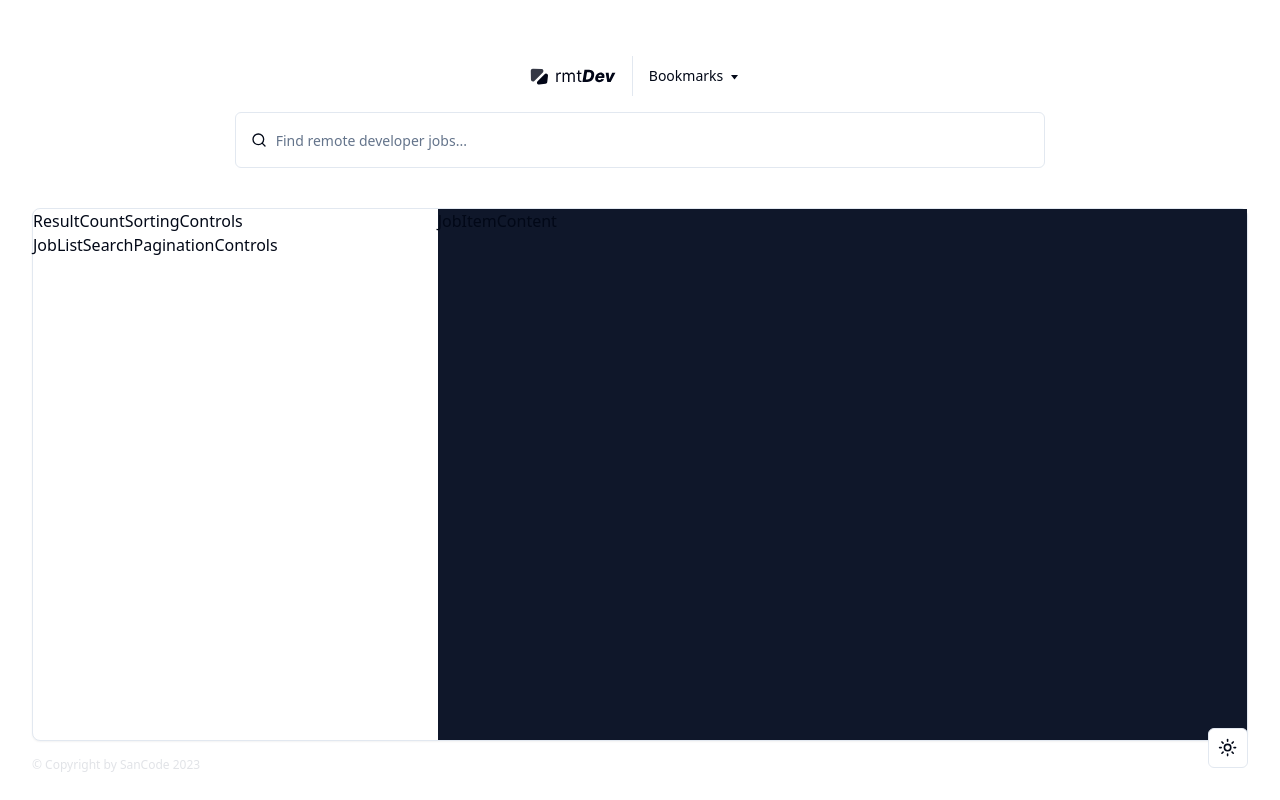
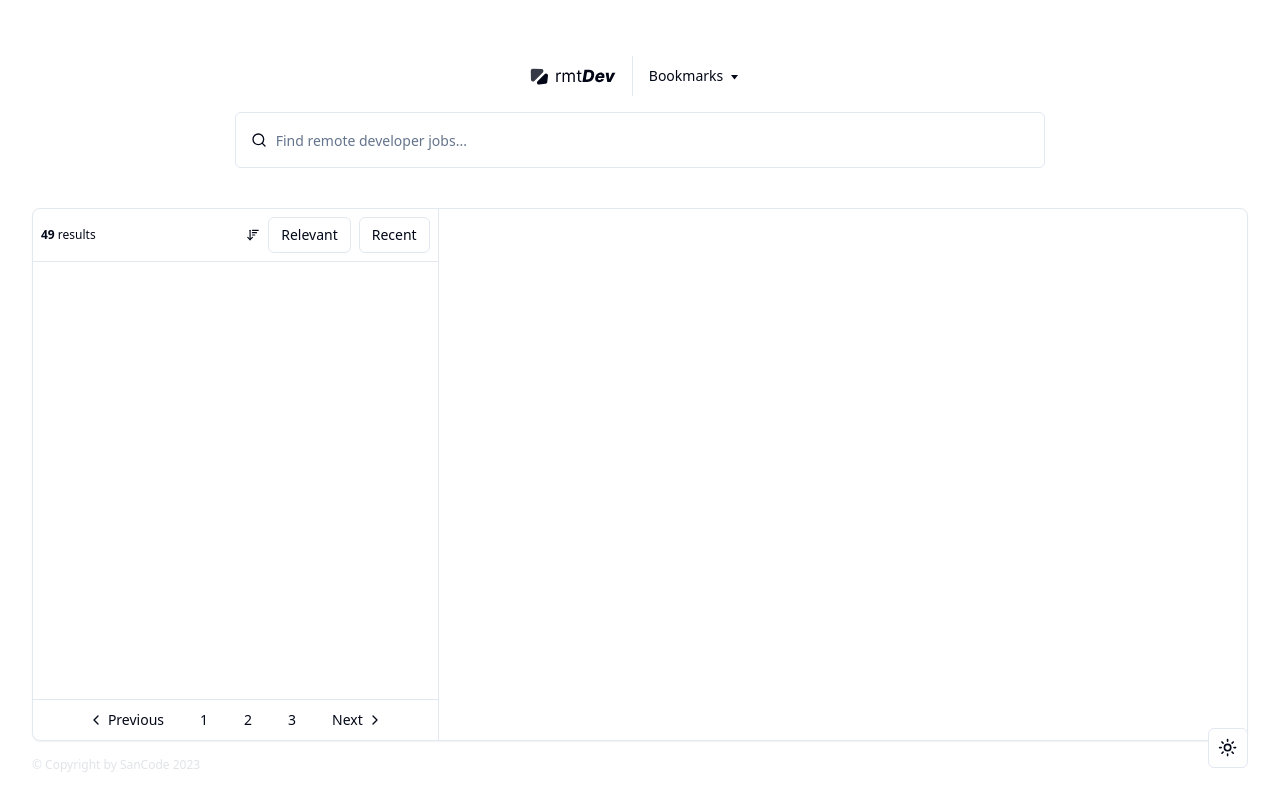
Before and after one commit to slavenkonforta/rmtDev, a React (Vite) app: page / in a window 1280 px wide. Built offline with nearby package versions, Linux system fonts and the light colour scheme.

Commit message:
main layout

```diff
--- a/src/components/job-item-content.tsx
+++ b/src/components/job-item-content.tsx
@@ -1,3 +1,3 @@
 export default function JobItemContent() {
-  return <section className='w-2/3 bg-slate-900'>JobItemContent</section>;
+  return <section className='w-2/3 border-l p-2'></section>;
 }
--- a/src/components/job-list-search.tsx
+++ b/src/components/job-list-search.tsx
@@ -1,3 +1,3 @@
 export default function JobListSearch() {
-  return <>JobListSearch</>;
+  return <section className='grow'></section>;
 }
--- a/src/components/pagination-controls.tsx
+++ b/src/components/pagination-controls.tsx
@@ -1,3 +1,34 @@
+import {
+  Pagination,
+  PaginationContent,
+  PaginationItem,
+  PaginationPrevious,
+  PaginationLink,
+  PaginationNext,
+} from './ui/pagination';
+
 export default function PaginationControls() {
-  return <>PaginationControls</>;
+  return (
+    <section className='border-t'>
+      <Pagination>
+        <PaginationContent>
+          <PaginationItem>
+            <PaginationPrevious href='#' />
+          </PaginationItem>
+          <PaginationItem>
+            <PaginationLink href='#'>1</PaginationLink>
+          </PaginationItem>
+          <PaginationItem>
+            <PaginationLink href='#'>2</PaginationLink>
+          </PaginationItem>
+          <PaginationItem>
+            <PaginationLink href='#'>3</PaginationLink>
+          </PaginationItem>
+          <PaginationItem>
+            <PaginationNext href='#' />
+          </PaginationItem>
+        </PaginationContent>
+      </Pagination>
+    </section>
+  );
 }
--- a/src/components/result-count.tsx
+++ b/src/components/result-count.tsx
@@ -1,3 +1,7 @@
 export default function ResultCount() {
-  return <>ResultCount</>;
+  return (
+    <p className='text-xs'>
+      <span className='font-bold'>49</span> results
+    </p>
+  );
 }
--- a/src/components/sidebar.tsx
+++ b/src/components/sidebar.tsx
@@ -1,7 +1,7 @@
 export default function Sidebar({ children }: { children: React.ReactNode }) {
-  return <div className='w-1/3'>{children}</div>;
+  return <div className='flex w-1/3 flex-col'>{children}</div>;
 }
 
 export function SidebarTop({ children }: { children: React.ReactNode }) {
-  return <div className=''>{children}</div>;
+  return <div className='flex items-center justify-between border-b p-2'>{children}</div>;
 }
--- a/src/components/sorting-controls.tsx
+++ b/src/components/sorting-controls.tsx
@@ -1,3 +1,17 @@
+import { ArrowDownWideNarrow } from 'lucide-react';
+import { Button } from './ui/button';
+
 export default function SortingControls() {
-  return <>SortingControls</>;
+  return (
+    <section className='flex items-center gap-2'>
+      <ArrowDownWideNarrow size={'14px'} />
+
+      <Button size='sm' variant='outline'>
+        Relevant
+      </Button>
+      <Button size='sm' variant='outline'>
+        Recent
+      </Button>
+    </section>
+  );
 }
--- /dev/null
+++ b/src/components/ui/pagination.tsx
@@ -0,0 +1,117 @@
+import * as React from "react"
+import { ChevronLeft, ChevronRight, MoreHorizontal } from "lucide-react"
+
+import { cn } from "@/lib/utils"
+import { ButtonProps, buttonVariants } from "@/components/ui/button"
+
+const Pagination = ({ className, ...props }: React.ComponentProps<"nav">) => (
+  <nav
+    role="navigation"
+    aria-label="pagination"
+    className={cn("mx-auto flex w-full justify-center", className)}
+    {...props}
+  />
+)
+Pagination.displayName = "Pagination"
+
+const PaginationContent = React.forwardRef<
+  HTMLUListElement,
+  React.ComponentProps<"ul">
+>(({ className, ...props }, ref) => (
+  <ul
+    ref={ref}
+    className={cn("flex flex-row items-center gap-1", className)}
+    {...props}
+  />
+))
+PaginationContent.displayName = "PaginationContent"
+
+const PaginationItem = React.forwardRef<
+  HTMLLIElement,
+  React.ComponentProps<"li">
+>(({ className, ...props }, ref) => (
+  <li ref={ref} className={cn("", className)} {...props} />
+))
+PaginationItem.displayName = "PaginationItem"
+
+type PaginationLinkProps = {
+  isActive?: boolean
+} & Pick<ButtonProps, "size"> &
+  React.ComponentProps<"a">
+
+const PaginationLink = ({
+  className,
+  isActive,
+  size = "icon",
+  ...props
+}: PaginationLinkProps) => (
+  <a
+    aria-current={isActive ? "page" : undefined}
+    className={cn(
+      buttonVariants({
+        variant: isActive ? "outline" : "ghost",
+        size,
+      }),
+      className
+    )}
+    {...props}
+  />
+)
+PaginationLink.displayName = "PaginationLink"
+
+const PaginationPrevious = ({
+  className,
+  ...props
+}: React.ComponentProps<typeof PaginationLink>) => (
+  <PaginationLink
+    aria-label="Go to previous page"
+    size="default"
+    className={cn("gap-1 pl-2.5", className)}
+    {...props}
+  >
+    <ChevronLeft className="h-4 w-4" />
+    <span>Previous</span>
+  </PaginationLink>
+)
+PaginationPrevious.displayName = "PaginationPrevious"
+
+const PaginationNext = ({
+  className,
+  ...props
+}: React.ComponentProps<typeof PaginationLink>) => (
+  <PaginationLink
+    aria-label="Go to next page"
+    size="default"
+    className={cn("gap-1 pr-2.5", className)}
+    {...props}
+  >
+    <span>Next</span>
+    <ChevronRight className="h-4 w-4" />
+  </PaginationLink>
+)
+PaginationNext.displayName = "PaginationNext"
+
+const PaginationEllipsis = ({
+  className,
+  ...props
+}: React.ComponentProps<"span">) => (
+  <span
+    aria-hidden
+    className={cn("flex h-9 w-9 items-center justify-center", className)}
+    {...props}
+  >
+    <MoreHorizontal className="h-4 w-4" />
+    <span className="sr-only">More pages</span>
+  </span>
+)
+PaginationEllipsis.displayName = "PaginationEllipsis"
+
+export {
+  Pagination,
+  PaginationContent,
+  PaginationEllipsis,
+  PaginationItem,
+  PaginationLink,
+  PaginationNext,
+  PaginationPrevious,
+}
```
